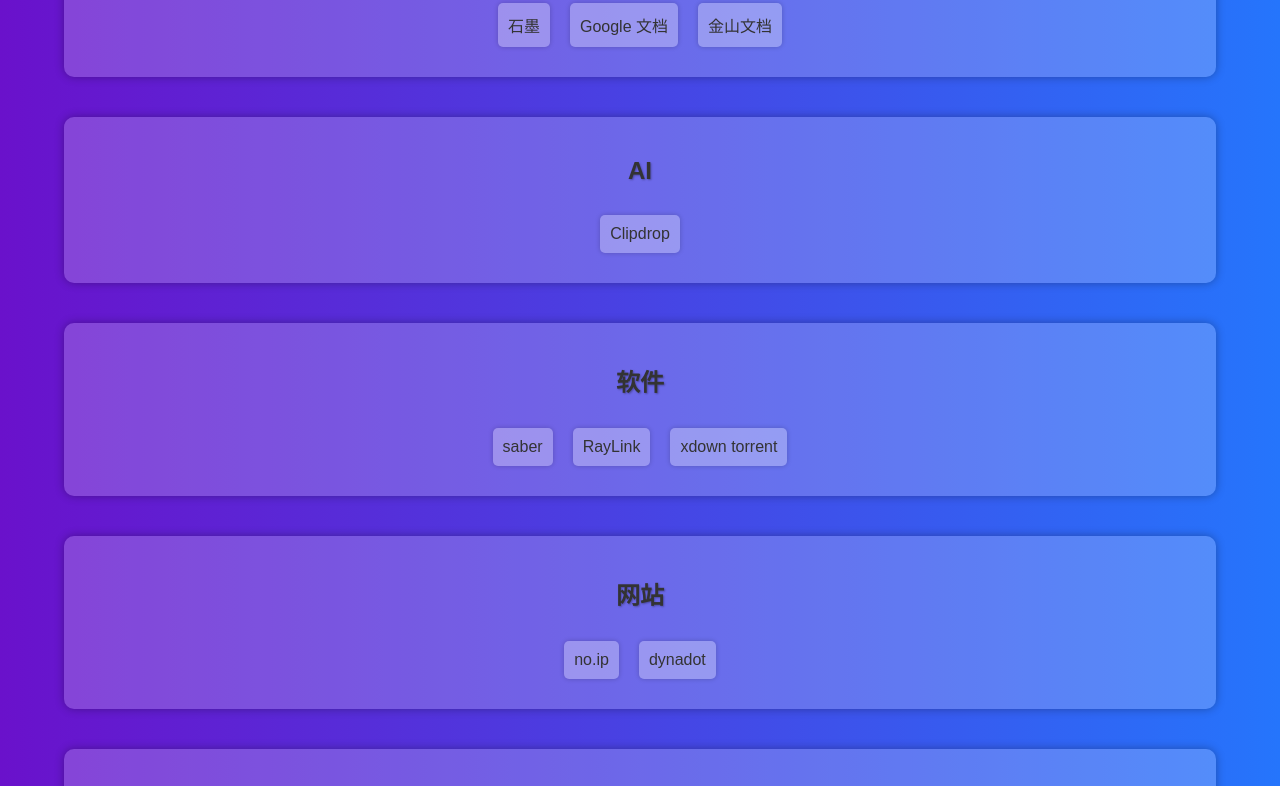
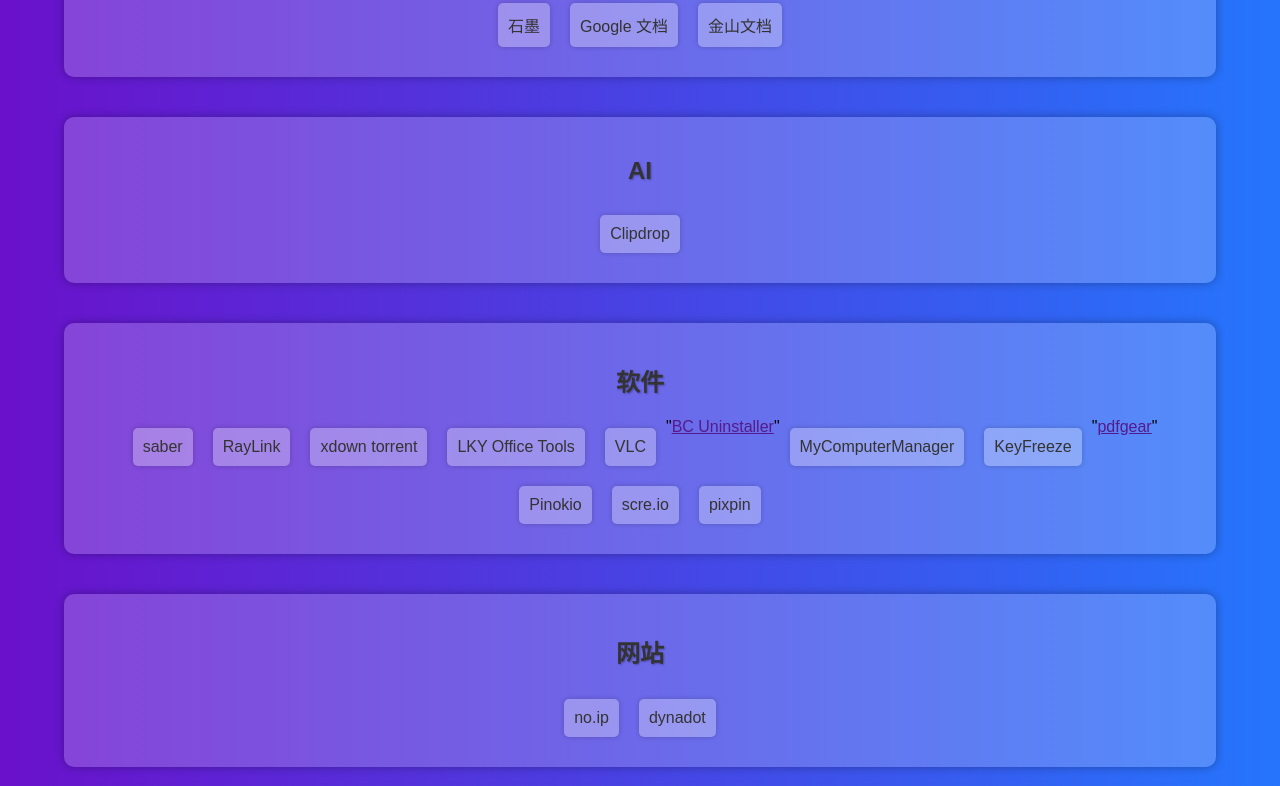
Before and after one commit to SongLiKod/links, a plain HTML site: page index.html in a window 1280 px wide. Shown: the part 639-1425 px from the top of the page. Drawn offline with Linux system fonts and the light colour scheme.

Commit message:
Update index.html

```diff
--- a/index.html
+++ b/index.html
@@ -309,6 +309,8 @@
         <div class="category">
             <h2 class="category-title">常用网站</h2>
             <div class="links">
+                <div class="link"><a href="https://imuer8.blogspot.com/" target="_blank" title="imuer blog">imuer blog</a>
+                </div>
                 <div class="link"><a href="https://www.cloudflare.com/" target="_blank" title="Cloudflare">Cloudflare</a>
                 </div>
                 <div class="link"><a href="https://github.com/" target="_blank" title="github">Github</a></div>
@@ -354,6 +356,17 @@
                 <div class="link"><a href="https://github.com/adil192/saber" target="_blank" title="A (work-in-progress) cross-platform libre handwritten notes app">saber</a></div>
                 <div class="link"><a href="https://www.raylink.live/" target="_blank" title="专为视觉行业打造的真高清、超流畅远程控制软件！">RayLink</a></div>
                 <div class="link"><a href="https://www.xdown.dev/" target="_blank" title="免费无广告的idm / torrent 合成体">xdown torrent</a></div>
+                <div class="link"><a href="https://github.com/OdysseusYuan/LKY_OfficeTools target=_blank" title="一键自动化 下载、安装、激活 Office 的利器。绿色、开源、安全、无毒。"> LKY Office Tools</a></div>
+                <div class="link"><a href="https://www.videolan.org/vlc/ target=_blank" title="视频播放器">VLC</a></div>
+                "<div class=""link""><a href=""https://www.bcuninstaller.com/ target=_blank"" title=""相较于极客卸载，这款卸载软件是真正意义上的，免费开源。支持静默卸载，批量卸载
+                而且对流氓软件的卸载会更加干净！"">BC Uninstaller</a></div>"
+                <div class="link"><a href="https://github.com/1357310795/MyComputerManager target=_blank" title="管理此电脑，删除流氓快捷方式">MyComputerManager</a></div>
+                <div class="link"><a href="https://keyfreeze.com/ target=_blank" title="KeyFreeze 是一款免费的 Windows 应用程序，可以阻止您的键盘和鼠标而不“锁定”屏幕。因此，您的孩子可以安全地观看动画片或与祖父母进行视频聊天，并随心所欲地敲击键盘。">KeyFreeze</a></div>
+                "<div class=""link""><a href=""https://www.pdfgear.com/zh/ target=_blank"" title=""完全免费的PDF
+                阅读、编辑、转换、合并和跨设备签署PDF文件，且无需注册"">pdfgear</a></div>"
+                <div class="link"><a href="https://docs.pinokio.computer/download/windows.html target=_blank" title="ai 一键安装，包含Stable Diffusion web UI">Pinokio</a></div>
+                <div class="link"><a href="https://scre.io/ target=_blank" title="Windows免费的录屏软件，还支持在线录屏">scre.io</a></div>
+                <div class="link"><a href="https://pixpinapp.com/ target=_blank" title="windows 截图软件，功能强大">pixpin</a></div>
             </div>
         </div>
 
```
